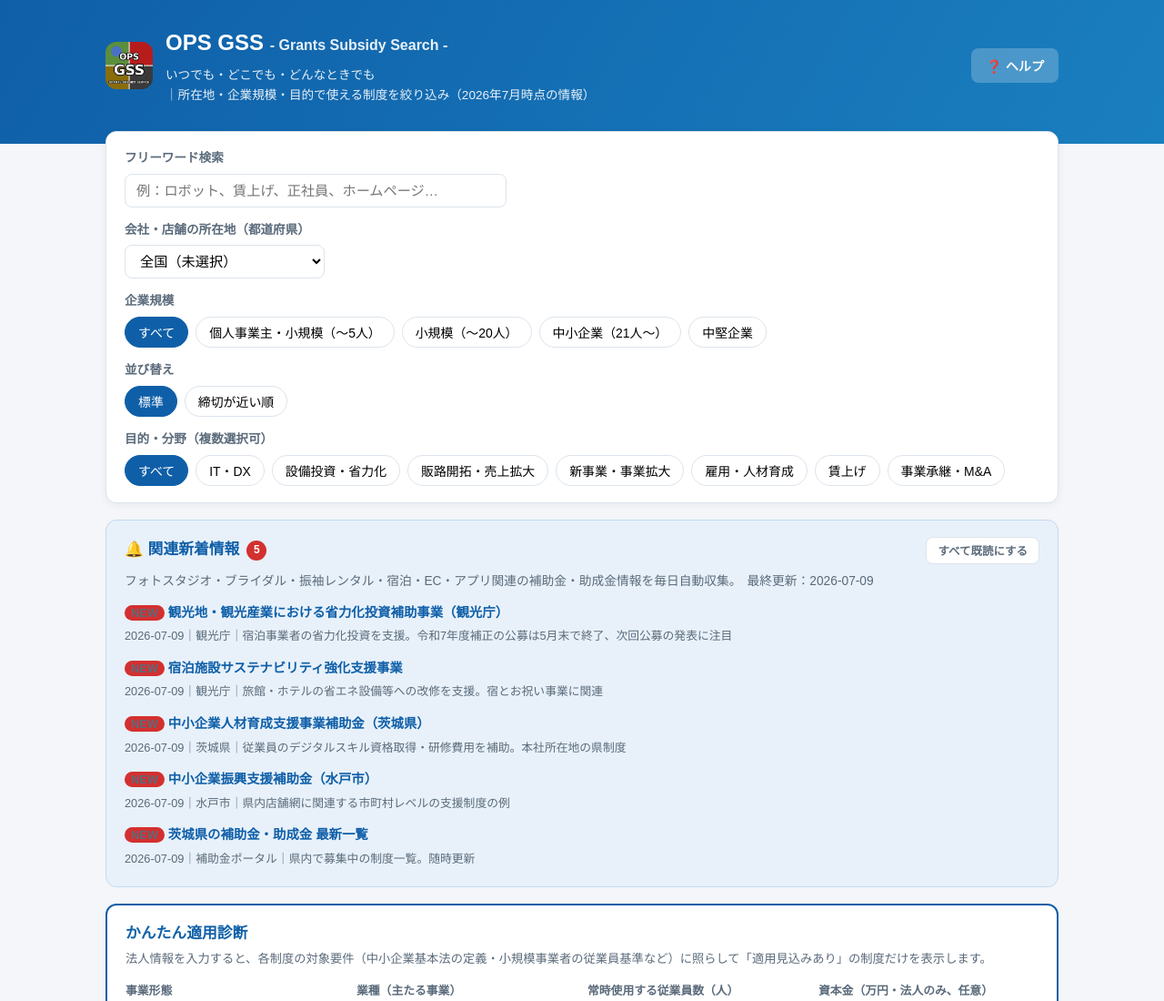
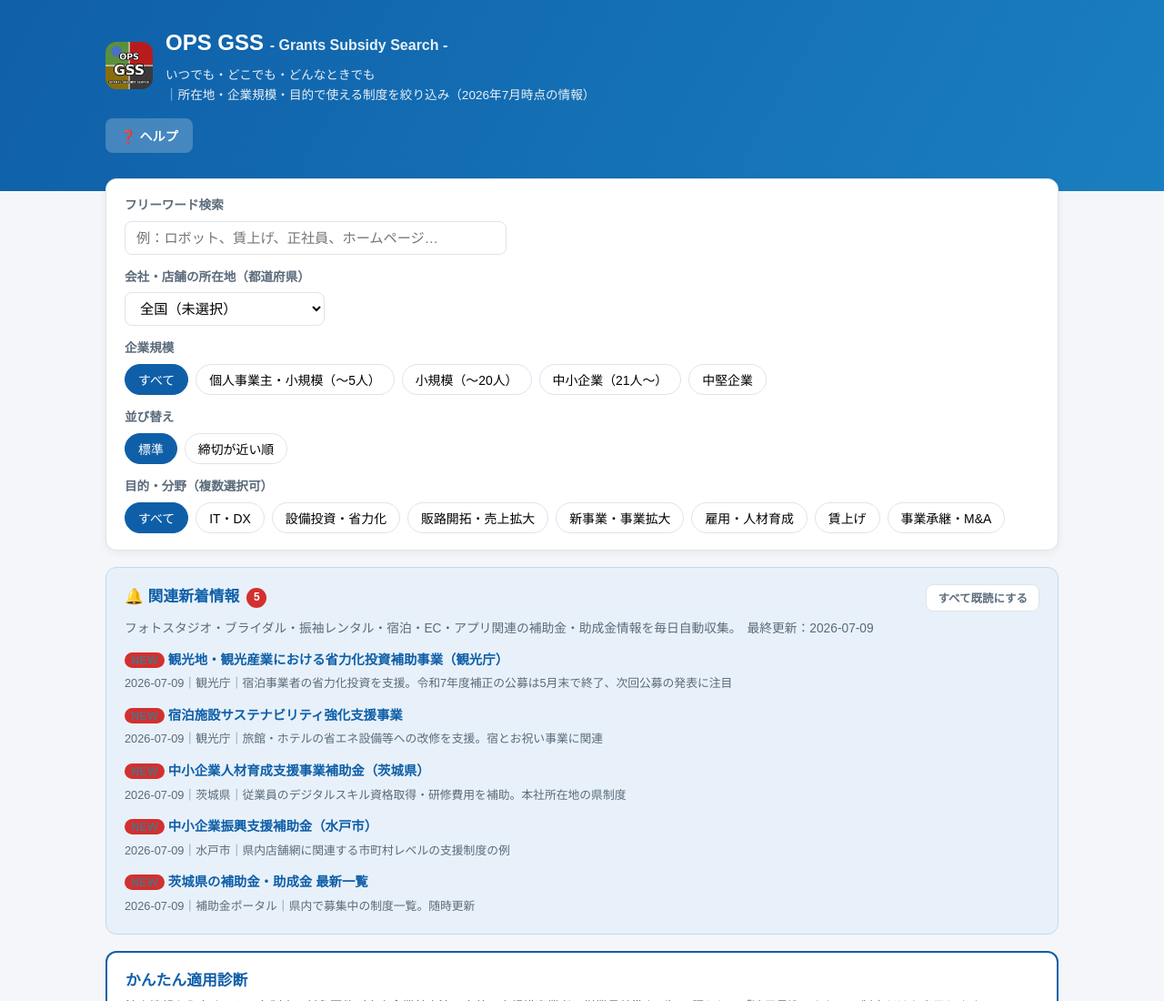
Before and after one commit to OPS-tuehara/hojokin-portal, a website: page index.html in a window 1280 px wide. Shown: the top 1100 px of the page at 91% size. Drawn offline with Linux system fonts and the light colour scheme.

Commit message:
ヘッダーのボタン配置を整理(タイトル下に一列)

```diff
--- a/index.html
+++ b/index.html
@@ -93,12 +93,14 @@
 <body>
 <header>
   <div class="container" style="padding-bottom:20px;">
-    <div style="display:flex;align-items:center;gap:14px;flex-wrap:wrap;">
+    <div style="display:flex;align-items:center;gap:14px;">
       <img src="icon-192.png" alt="OPS GSS" width="52" height="52" style="border-radius:12px;flex-shrink:0;">
-      <div style="flex:1;min-width:220px;">
+      <div style="flex:1;min-width:0;">
         <h1>OPS GSS <span style="font-size:1rem;font-weight:600;opacity:.9;">- Grants Subsidy Search -</span></h1>
         <p>いつでも・どこでも・どんなときでも<br>｜所在地・企業規模・目的で使える制度を絞り込み（2026年7月時点の情報）</p>
       </div>
+    </div>
+    <div style="display:flex;gap:8px;flex-wrap:wrap;margin-top:14px;">
       <button id="installBtn" style="display:none;padding:9px 16px;border:none;border-radius:8px;background:#fff;color:#0f5fa8;font-weight:700;font-size:.88rem;cursor:pointer;">📲 アプリとして使う</button>
       <button id="pushBtn" style="display:none;padding:9px 16px;border:none;border-radius:8px;background:rgba(255,255,255,.22);color:#fff;font-weight:700;font-size:.88rem;cursor:pointer;">🔔 通知</button>
       <button id="helpBtn" style="padding:9px 16px;border:none;border-radius:8px;background:rgba(255,255,255,.22);color:#fff;font-weight:700;font-size:.88rem;cursor:pointer;">❓ ヘルプ</button>
```
